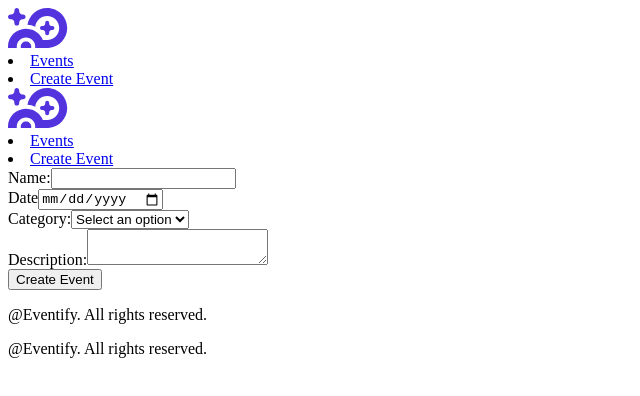
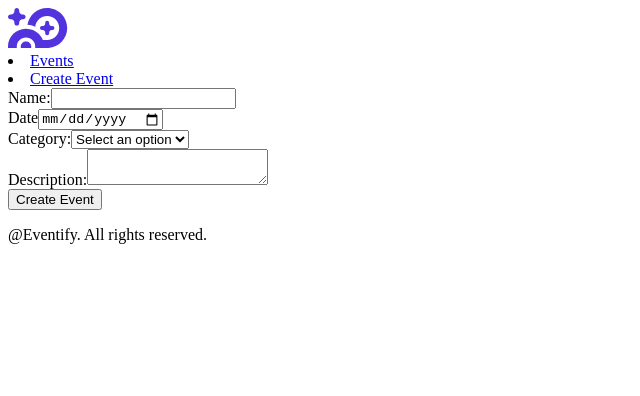
Before and after one commit to SofiaCantalupi/eventify-practice-angular, an Angular app: page /create in a window 1280 px wide. Shown: the top 396 px of the page, without its empty margins (0-640 px from the left). Built offline with nearby package versions, Linux system fonts and the light colour scheme; data requests are answered from the project's data file.

Commit message:
delete unuse imports and tags in create-event page

```diff
--- a/src/app/pages/create-event/create-event.html
+++ b/src/app/pages/create-event/create-event.html
@@ -1,7 +1 @@
-<app-header></app-header>
-
-<main>
-    <app-event-form></app-event-form>
-</main>
-
-<app-footer></app-footer>
+  <app-event-form></app-event-form>
--- a/src/app/pages/create-event/create-event.ts
+++ b/src/app/pages/create-event/create-event.ts
@@ -5,7 +5,7 @@ import { EventForm } from '../../components/event-form/event-form';
 
 @Component({
   selector: 'app-create-event',
-  imports: [Header, Footer, EventForm],
+  imports: [EventForm],
   templateUrl: './create-event.html',
   styleUrl: './create-event.css',
 })
```
